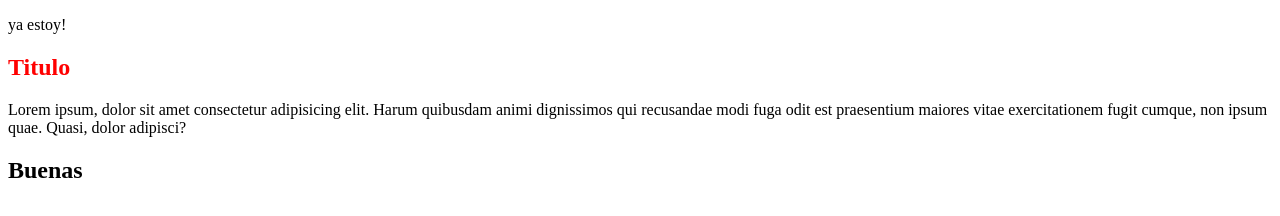
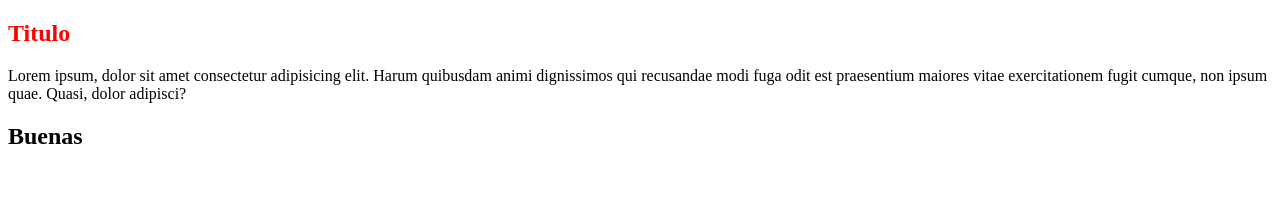
Before and after one commit to SchuvabArceMathias/prueba-git-desktop, a plain HTML site: page index.html in a window 1280 px wide. Drawn offline with Linux system fonts and the light colour scheme.

Commit message:
Revert "hola"
This reverts commit d1a24874acbfd0ca84d57b57893477805aa8beb4.

```diff
--- a/index.html
+++ b/index.html
@@ -11,7 +11,6 @@
 <body>
     <header>
         <nav></nav>
-        <p>ya estoy!</p>
     </header>
     <main>
         <section>
```
